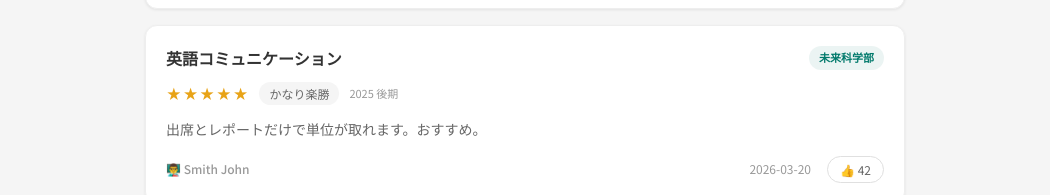
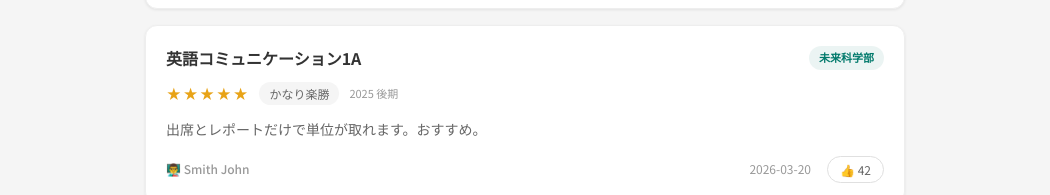
Before and after one commit to Wing383/minpas, a React (Vite) app: page /reviews in a window 1280 px wide. Shown: the part 909-1104 px from the top of the page, without its empty margins (115-1165 px from the left). Built offline with nearby package versions, Linux system fonts and the light colour scheme; no server answers.

Commit message:
コミュニケーション英語→コミュニケーション英語1A

```diff
--- a/src/pages/ReviewsPage.jsx
+++ b/src/pages/ReviewsPage.jsx
@@ -4,7 +4,7 @@ import '../pages-styles/ReviewsPage.css'
 const SAMPLE_REVIEWS = [
   { id: 1, courseName: 'プログラミング基礎', teacher: '田中 太郎', faculty: 'システムデザイン工学部', stars: 4, difficulty: 'まぁ楽勝', comment: '先生の説明がわかりやすく、課題も適度な難易度でした。', year: 2026, semester: '前期', date: '2026-04-15', likes: 23 },
   { id: 2, courseName: '線形代数I', teacher: '佐藤 花子', faculty: '理工学部', stars: 2, difficulty: 'やや厳しい', comment: '証明問題が多く、テスト範囲が広い。しっかり勉強する必要あり。', year: 2026, semester: '前期', date: '2026-04-10', likes: 15 },
-  { id: 3, courseName: '英語コミュニケーション', teacher: 'Smith John', faculty: '未来科学部', stars: 5, difficulty: 'かなり楽勝', comment: '出席とレポートだけで単位が取れます。おすすめ。', year: 2025, semester: '後期', date: '2026-03-20', likes: 42 },
+  { id: 3, courseName: '英語コミュニケーション1A', teacher: 'Smith John', faculty: '未来科学部', stars: 5, difficulty: 'かなり楽勝', comment: '出席とレポートだけで単位が取れます。おすすめ。', year: 2025, semester: '後期', date: '2026-03-20', likes: 42 },
   { id: 4, courseName: '電気回路理論', teacher: '山田 一郎', faculty: '工学部', stars: 1, difficulty: 'かなり厳しい', comment: 'テストがかなり難しい。過去問が役に立たない。覚悟が必要。', year: 2025, semester: '後期', date: '2026-02-28', likes: 31 },
   { id: 5, courseName: 'データベース論', teacher: '鈴木 次郎', faculty: 'システムデザイン工学部', stars: 3, difficulty: '普通', comment: 'SQL実習があるので実践的。テストは持ち込み可。', year: 2026, semester: '前期', date: '2026-04-05', likes: 18 },
 ]
```
